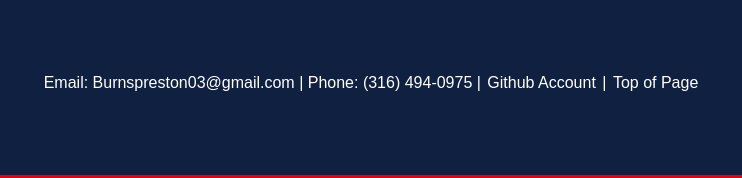
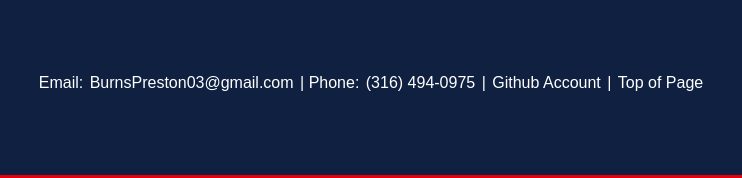
Before and after one commit to SquirmyMender77/portfolio_website, a plain HTML site: page index.html in a window 1280 px wide. Shown: the part 3236-3414 px from the top of the page, 268-1010 px from the left. Drawn offline with Linux system fonts and the light colour scheme.

Commit message:
Update contact information with mailto links

```diff
--- a/index.html
+++ b/index.html
@@ -288,7 +288,7 @@
     <div class="bottom">
       <nav class="bottom_nav">
         <p id="contact">
-          Email: Burnspreston03@gmail.com | Phone: (316) 494-0975 |
+          Email: <a href="mailto:BurnsPreston03@gmail.com">BurnsPreston03@gmail.com</a> | Phone: <a class="mobile-number">(316) 494-0975</a> |
           <a class="bottom-nav-link" href="https://github.com/SquirmyMender77"
             >Github Account</a
           >
```
